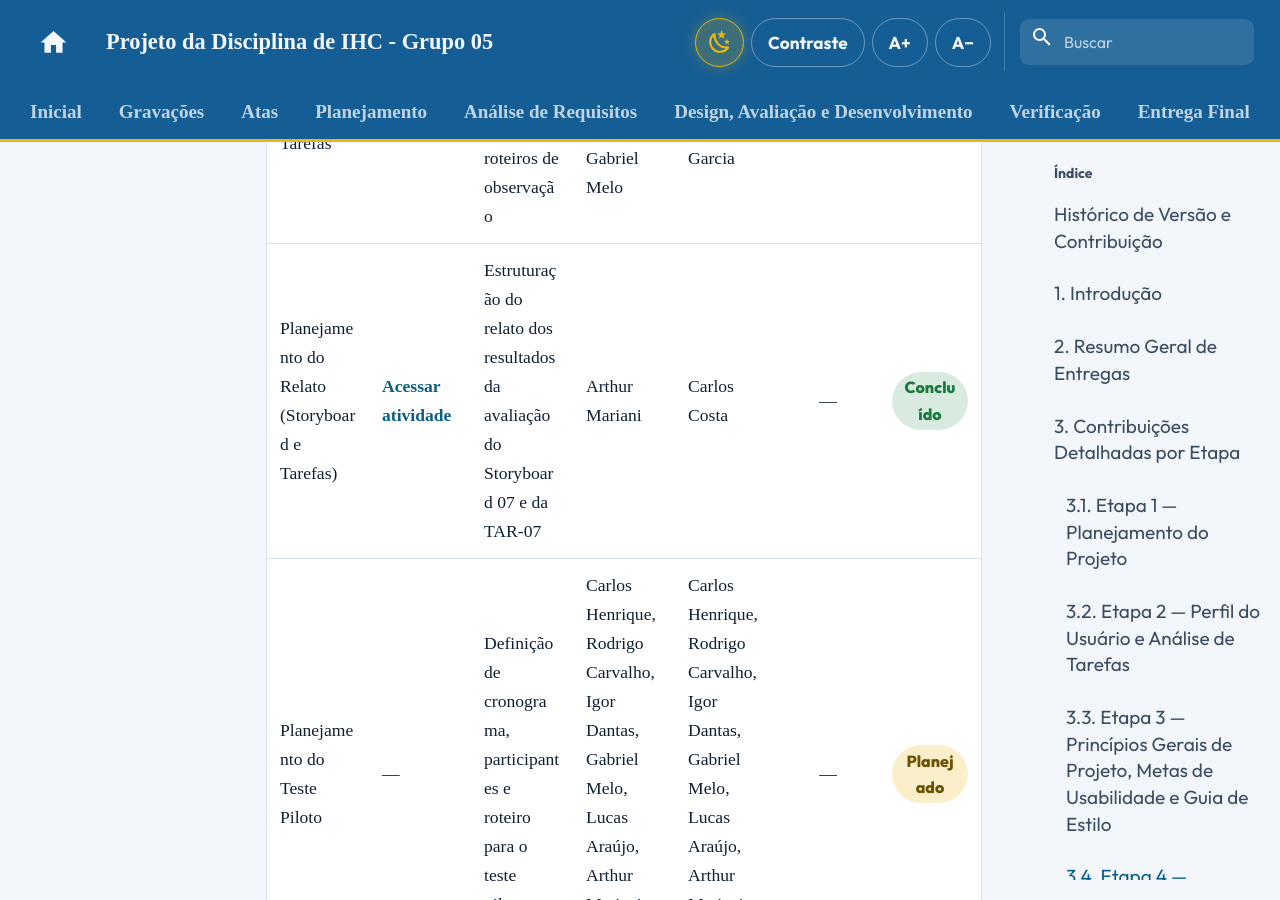
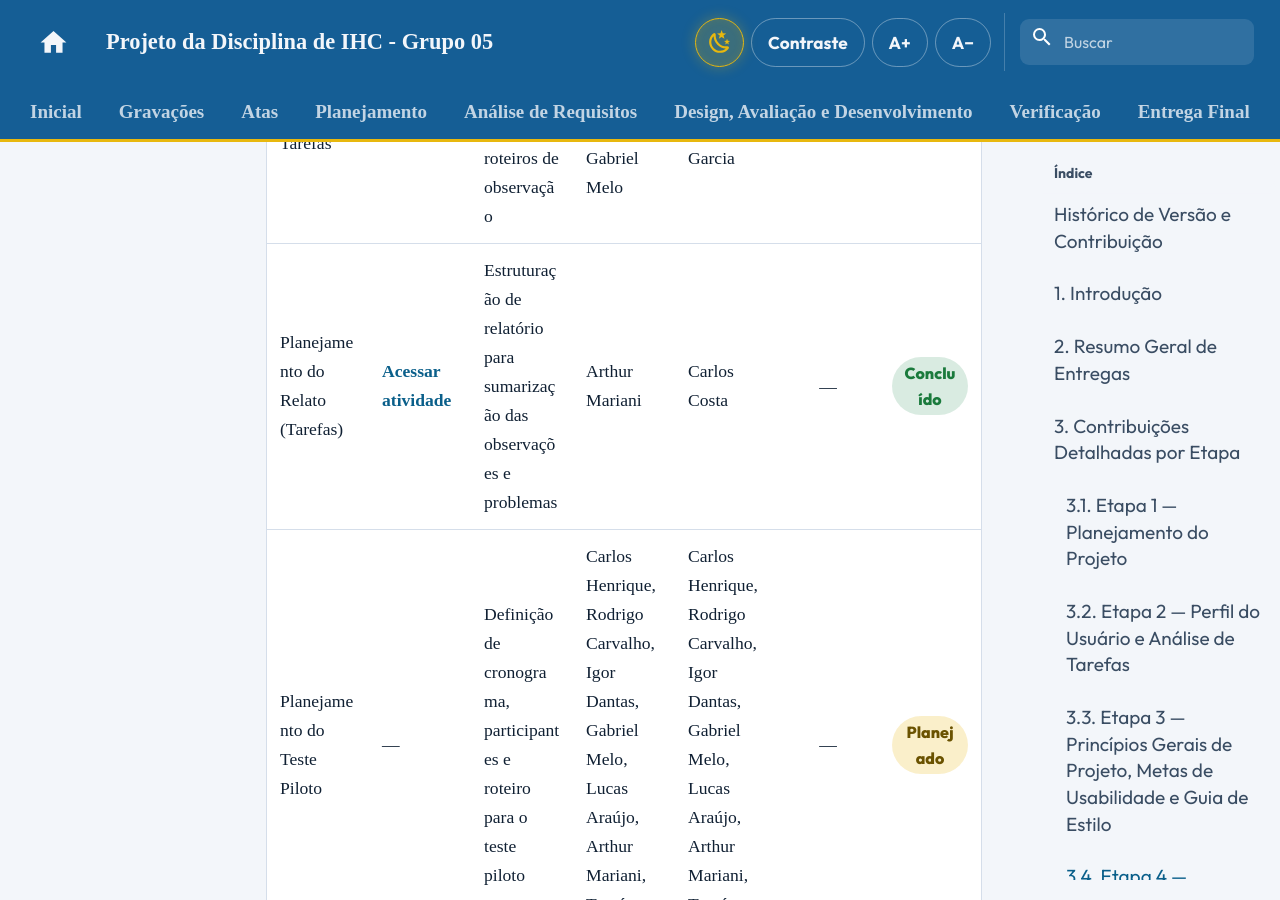
Before and after one commit to Interacao-Humano-Computador/2026.2-Grupo05, an MkDocs documentation site: the page built from docs/contribuicoes/index.md, in a window 1280 px wide and 900 px high, scrolled down 17999 px. Built offline with MkDocs 1.6.1 and Material for MkDocs 9.7.7, drawn with Linux system fonts in a browser that asks for light colours; comment, search, counter and statistics services are not loaded.

Commit message:
revert(contribuicoes): desfaz atualizacao do planejamento do relato

```diff
--- a/docs/contribuicoes/index.md
+++ b/docs/contribuicoes/index.md
@@ -127,7 +127,7 @@ A **Tabela 5** sintetiza as atividades da quarta etapa, aplicando o framework DE
 | Planejamento da Avaliação do Storyboard | — | Definição de metas, perguntas, métodos, recrutamento e questões éticas pelo framework DECIDE | Carlos Henrique, Rodrigo Carvalho, Igor Dantas, Gabriel Melo, Lucas Araújo, Arthur Mariani, Tomás Garcia | Carlos Henrique, Rodrigo Carvalho, Igor Dantas, Gabriel Melo, Lucas Araújo, Arthur Mariani, Tomás Garcia | — | <span class="pill pill-wait">Planejado</span> |
 | Planejamento do Relato (Storyboard) | — | Estruturação prévia do relatório contendo objetivos e critérios de análise | Carlos Henrique, Rodrigo Carvalho, Igor Dantas, Gabriel Melo | Lucas Araújo, Arthur Mariani, Tomás Garcia | — | <span class="pill pill-wait">Planejado</span> |
 | Planejamento da Avaliação das Tarefas | — | Metodologia de avaliação das tarefas e formulação de roteiros de observação | Carlos Henrique, Rodrigo Carvalho, Igor Dantas, Gabriel Melo | Lucas Araújo, Arthur Mariani, Tomás Garcia | — | <span class="pill pill-wait">Planejado</span> |
-| Planejamento do Relato (Storyboard e Tarefas) | [Acessar atividade](../design-avaliacao-desenvolvimento/nivel1/planejamentos-individuais/Arthur/planejamento-relato-analise-tarefas.md) | Estruturação do relato dos resultados da avaliação do Storyboard 07 e da TAR-07 | Arthur Mariani | Carlos Costa | — | <span class="pill pill-ok">Concluído</span> |
+| Planejamento do Relato (Tarefas) | [Acessar atividade](../design-avaliacao-desenvolvimento/nivel1/planejamento-relato-analise-tarefas.md) | Estruturação de relatório para sumarização das observações e problemas | Arthur Mariani | Carlos Costa | — | <span class="pill pill-ok">Concluído</span> |
 | Planejamento do Teste Piloto | — | Definição de cronograma, participantes e roteiro para o teste piloto | Carlos Henrique, Rodrigo Carvalho, Igor Dantas, Gabriel Melo, Lucas Araújo, Arthur Mariani, Tomás Garcia | Carlos Henrique, Rodrigo Carvalho, Igor Dantas, Gabriel Melo, Lucas Araújo, Arthur Mariani, Tomás Garcia | — | <span class="pill pill-wait">Planejado</span> |
 | Gravação da Apresentação 4 | — | Gravação da apresentação da Etapa 4 | Arthur Mariani, Carlos Henrique, Gabriel Melo, Igor Dantas, Lucas Araújo, Rodrigo Carvalho, Tomas Garcia | Arthur Mariani, Carlos Henrique, Gabriel Melo, Igor Dantas, Lucas Araújo, Rodrigo Carvalho, Tomas Garcia | — | <span class="pill pill-wait">Planejado</span> |
 | Revisão e Ajustes | — | Correções pós-feedback | Arthur Mariani, Carlos Henrique, Gabriel Melo, Igor Dantas, Lucas Araújo, Rodrigo Carvalho, Tomas Garcia | Arthur Mariani, Carlos Henrique, Gabriel Melo, Igor Dantas, Lucas Araújo, Rodrigo Carvalho, Tomas Garcia | — | <span class="pill pill-wait">Planejado</span> |
```
